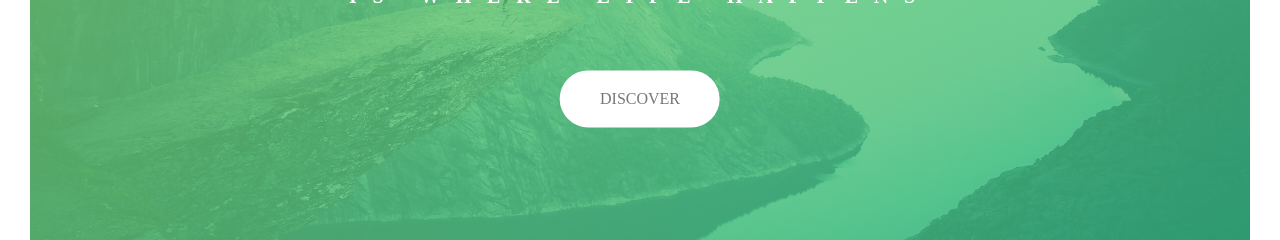
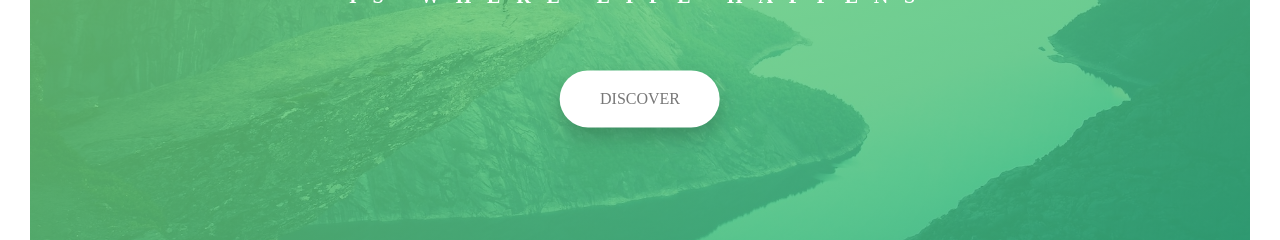
Before and after one commit to Dekstryn/Natours, a plain HTML site: page index.html in a window 1280 px wide. In both pictures the pointer is over the link "DISCOVER". Shown: the part 330-570 px from the top of the page. Drawn offline with Linux system fonts and the light colour scheme.

Commit message:
Set shadow in bt:hover

```diff
--- a/css/style.css
+++ b/css/style.css
@@ -107,6 +107,7 @@ body{
 }
 .btn:hover{
   transform: translateY(-3px);
+  box-shadow: 0 10px 20px rgba(0,0,0,.2);
 }
 .btn:active{
   transform: translateY(-1px);
```
